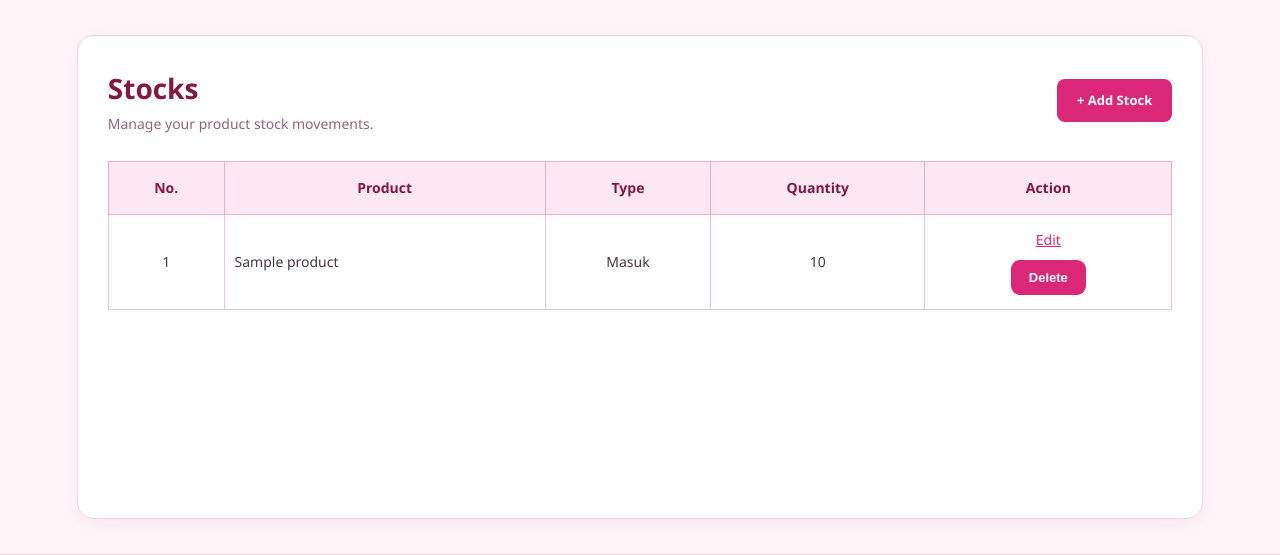
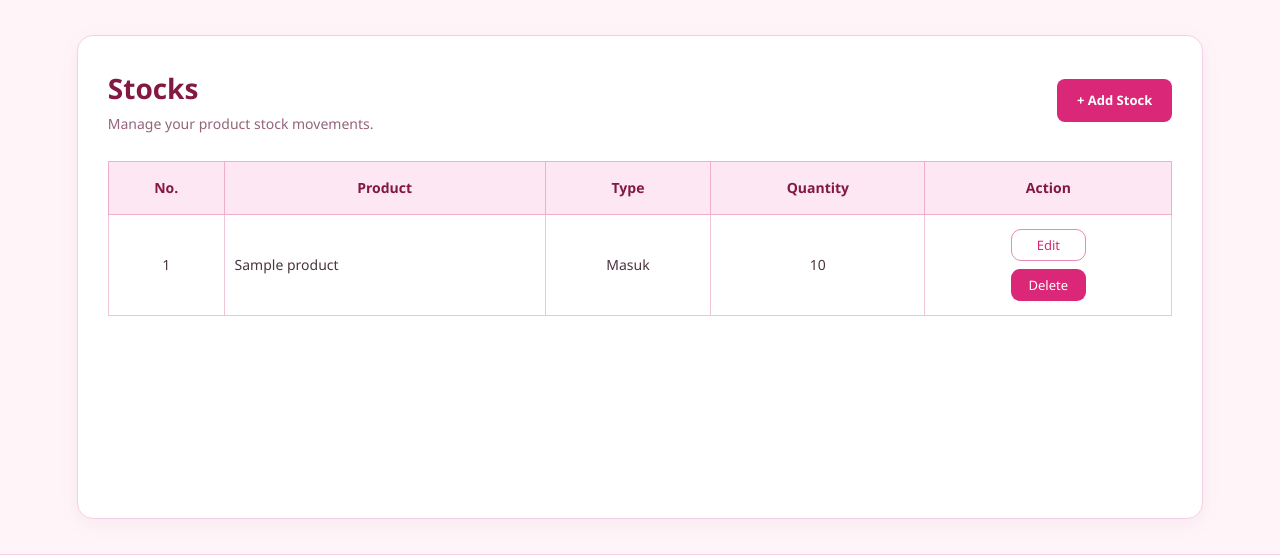
Before and after one commit to jesika-irmawati/REKAYASA-WEB, a Laravel app: page /stocks in a window 1280 px wide. Shown: the part 171-726 px from the top of the page. Run offline with Laravel 9, Linux system fonts and the light colour scheme; tables that the repository leaves empty hold one stand-in row (values such as "Sample post").

Commit message:
style: memperbarui tampilan tombol edit

```diff
--- a/public/css/style.css
+++ b/public/css/style.css
@@ -827,3 +827,38 @@ html {
 .number-center {
     text-align: center;
 }
+.btn-edit {
+    display: inline-block;
+    padding: 6px 14px;
+    border: 1px solid #e88ab5;
+    border-radius: 10px;
+    color: #e88ab5;
+    background-color: transparent;
+    text-decoration: none;
+    font-size: 13px;
+    font-weight: 500;
+    line-height: normal;
+    box-sizing: border-box;
+    text-align: center;
+    min-width: 65px;
+    transition: 0.2s ease;
+}
+
+.btn-edit:hover {
+    background-color: #e88ab5;
+    color: white;
+}
+.action-buttons a,
+.action-buttons button {
+    display: inline-flex;
+    align-items: center;
+    justify-content: center;
+    width: 75px;
+    height: 32px;
+    padding: 0;
+    box-sizing: border-box;
+    font-size: 13px;
+    font-weight: 500;
+    font-family: inherit;
+    line-height: 1;
+}
--- a/resources/views/stocks/index.blade.php
+++ b/resources/views/stocks/index.blade.php
@@ -1,5 +1,4 @@
 @extends('layout')
-
 @section('content')
 
 <div class="product-header">
@@ -31,16 +30,15 @@
             <td>{{ $stock->product->name }}</td>
             <td class="stock-center">{{ ucfirst($stock->type) }}</td>
             <td class="stock-center">{{ $stock->quantity }}</td>
+
             <td>
                 <div class="action-buttons">
-
-                    <a href="{{ route('stocks.edit', $stock->id) }}">
+                    <a href="{{ route('stocks.edit', $stock->id) }}" class="btn-edit">
                         Edit
                     </a>
 
                     <form action="{{ route('stocks.destroy', $stock->id) }}"
                           method="POST">
-
                         @csrf
                         @method('DELETE')
 
@@ -48,9 +46,7 @@
                                 onclick="return confirm('Are you sure you want to delete this stock?')">
                             Delete
                         </button>
-
                     </form>
-
                 </div>
             </td>
         </tr>
```
Also changed, not shown: resources/views/products/index.blade.php (+7 -1 lines), resources/views/transactions/index.blade.php (+6 -1 lines).
